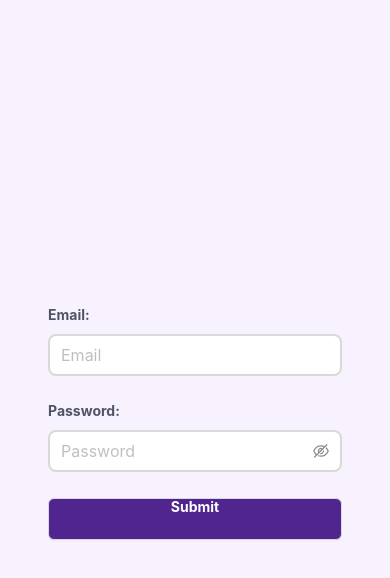
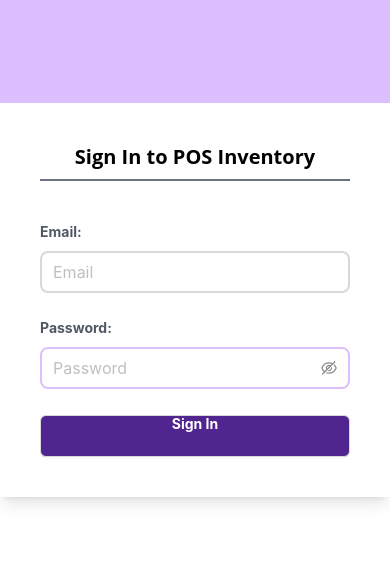
Before and after one commit to salehshakib/pos-test, a React (Vite) app: page /login in a window 390 px wide. Shown: the top 578 px of the page. Built offline with nearby package versions, Linux system fonts and the light colour scheme.

Commit message:
responsive sider

```diff
--- a/src/App.jsx
+++ b/src/App.jsx
@@ -1,11 +1,7 @@
 import MainLayout from "./layout/MainLayout";
 
 function App() {
-  return (
-    <div>
-      <MainLayout />
-    </div>
-  );
+  return <MainLayout />;
 }
 
 export default App;
--- a/src/components/Shared/Form/CustomInput.jsx
+++ b/src/components/Shared/Form/CustomInput.jsx
@@ -19,7 +19,8 @@ const CustomInput = ({ type, name, label, placeholder }) => {
                 {...field}
                 size="large"
                 placeholder={placeholder}
-                className="mt-2 hover:border-secondary border-2 focus:border-secondary"
+                className="mt-2 hover:border-secondary border-2 focus:border-secondary border-primary"
+                allowClear
               />
             )) ||
               (type === "textarea" && (
@@ -27,16 +28,17 @@ const CustomInput = ({ type, name, label, placeholder }) => {
                   {...field}
                   size="large"
                   placeholder={placeholder}
-                  className="mt-2 hover:border-secondary border-2 focus:border-secondary"
+                  className="mt-2 hover:border-secondary border-2 focus:border-secondary border-primary"
+                  allowClear
                 />
               )) || (
                 <Input
                   {...field}
                   type={type}
                   size="large"
-                  color=""
                   placeholder={placeholder}
-                  className="mt-2 hover:border-secondary border-2 focus:border-secondary"
+                  className="mt-2 border-2"
+                  allowClear
                 />
               )}
           </Form.Item>
--- a/src/layout/SideBar.jsx
+++ b/src/layout/SideBar.jsx
@@ -27,7 +27,7 @@ const SideBar = ({ collapsed, setCollapsed }) => {
       <Sider
         className="border-r border-gray-200 drop-shadow-primary"
         theme="light"
-        width={220}
+        // width={220}
         trigger={null}
         collapsible
         collapsed={collapsed}
@@ -35,6 +35,14 @@ const SideBar = ({ collapsed, setCollapsed }) => {
         style={{
           minHeight: "100vh",
         }}
+        breakpoint="md"
+        collapsedWidth="70"
+        onBreakpoint={(broken) => {
+          console.log(broken);
+        }}
+        // onCollapse={(collapsed, type) => {
+        //   console.log(collapsed, type);
+        // }}
       >
         <Menu
           theme="light"
--- a/src/main.jsx
+++ b/src/main.jsx
@@ -1,3 +1,4 @@
+import { ConfigProvider } from "antd";
 import React from "react";
 import ReactDOM from "react-dom/client";
 import { Provider } from "react-redux";
@@ -9,12 +10,26 @@ import "./index.css";
 import { persistor, store } from "./redux/store.js";
 import { router } from "./routes/routes.jsx";
 
+const theme = {
+  components: {
+    Input: {
+      hoverBorderColor: "#DCBFFF",
+      activeBorderColor: "#51258F",
+    },
+    Button: {
+      colorPrimary: "#DCBFFF",
+    },
+  },
+};
+
 ReactDOM.createRoot(document.getElementById("root")).render(
   <React.StrictMode>
     <Provider store={store}>
       <PersistGate persistor={persistor}>
         <RouterProvider router={router}>
-          <App />
+          <ConfigProvider theme={theme}>
+            <App />
+          </ConfigProvider>
         </RouterProvider>
       </PersistGate>
       <Toaster position="top-center" richColors />
--- a/src/pages/Dashboard/Admin/AdminDashboard.jsx
+++ b/src/pages/Dashboard/Admin/AdminDashboard.jsx
@@ -1,7 +1,10 @@
+import { Button } from "antd";
+
 const AdminDashboard = () => {
   return (
     <div className="h-full">
       <div>This is page header</div>
+      <Button type="primary">Hello</Button>
       <div className="bg-white rounded-md min-h-full p-6">
         This is home dash
       </div>
--- a/src/pages/Login/Login.jsx
+++ b/src/pages/Login/Login.jsx
@@ -9,6 +9,8 @@ import { useLoginMutation } from "../../redux/services/auth/authApi";
 import { setUser } from "../../redux/services/auth/authSlice";
 import { verifyToken } from "../../utilities/lib/verifyToken";
 import { loginValidationSchema } from "../../utilities/validationSchemas/loginValidation.schema";
+
+// const loginBg = import("../../assets/images/blob.svg");
 
 const Login = () => {
   const dispatch = useDispatch();
@@ -35,12 +37,16 @@ const Login = () => {
   };
 
   return (
-    <div className="h-screen flex justify-center items-center bg-primary/20">
-      <div className="lg:w-[500px]">
+    <div className="h-screen">
+      <div className="flex justify-center items-center h-[600px] bg-wave bg-no-repeat  bg-cover">
+        <div className="lg:w-[500px] md:w-[400px] p-10 bg-white shadow-lg space-y-10">
+          <div className="text-center font-bold text-xl border-b-2 pb-2 border-gray-500">
+            Sign In to POS Inventory
+          </div>
           <CustomForm
             onSubmit={onSubmit}
             resolver={zodResolver(loginValidationSchema)}
-          className="flex flex-col gap-6"
+            className="flex flex-col gap-6 "
           >
             <CustomInput
               label="Email"
@@ -62,9 +68,10 @@ const Login = () => {
               className="font-bold w-full bg-secondary pt-2 pb-8 text-white cursor-pointer"
               type="default"
             >
-            Submit
+              Sign In
             </Button>
           </CustomForm>
+        </div>
       </div>
     </div>
   );
--- a/tailwind.config.js
+++ b/tailwind.config.js
@@ -28,6 +28,7 @@ export default {
           "url('https://res.cloudinary.com/cross-border-education-technologies-pte-ltd/image/upload/v1670309928/mh6hpcqrlb4ts68ia1gg.jpg')",
         "blue-gradient": `linear-gradient(46.87deg, #5576ED 0%, #6FFD96 96.94%)`,
         "red-gradient": `linear-gradient(221deg, rgba(159,13,0,1) 24%, rgba(207,0,0,1) 58%, rgba(153,23,0,1) 100%)`,
+        wave: `url('/src/assets/images/wave.svg')`,
       },
     },
   },
```
Also changed, not shown: src/assets/images/blob.svg (added), src/assets/images/wave.svg (added). Lines whose indentation alone changed are shown as unchanged.
